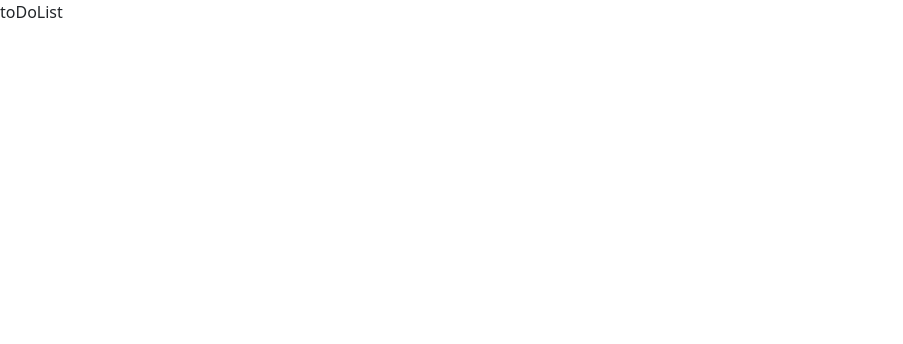
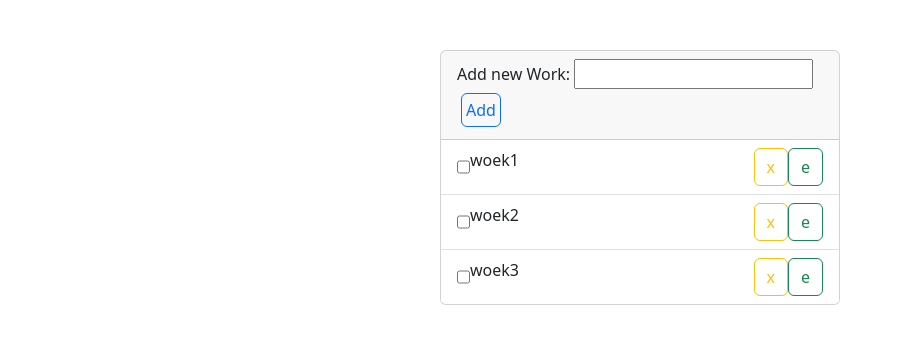
Before and after one commit to fakarami/fk-redux-project, a React (Create React App) app: page / in a window 1280 px wide. Shown: the top 344 px of the page, without its empty margins (0-903 px from the left). Built offline with nearby package versions, Linux system fonts and the light colour scheme.

Commit message:
create addInput & listItem

```diff
--- /dev/null
+++ b/src/component/toDoList/addInput.jsx
@@ -0,0 +1,13 @@
+import React from 'react'
+import { Button } from 'react-bootstrap'
+
+export default function AddInput() {
+  return (
+    <>
+    <label>Add new Work:{" "}
+        <input type='text' />
+    </label>
+    <Button variant='outline-primary' className='m-1 p-1'>Add</Button>
+    </>
+  )
+}
--- /dev/null
+++ b/src/component/toDoList/listItems.jsx
@@ -0,0 +1,15 @@
+import React from "react";
+import { Button, ListGroup } from "react-bootstrap";
+
+export default function ListItems({ w }) {
+  return (
+    <>
+      <ListGroup.Item className="d-flex">
+        <input type="checkbox" />
+        <div style={{ flexGrow: 1 }}> {w.title}</div>
+        <Button variant="outline-warning">x</Button>
+        <Button variant="outline-success">e</Button>
+      </ListGroup.Item>
+    </>
+  );
+}
--- a/src/component/toDoList/toDoList.jsx
+++ b/src/component/toDoList/toDoList.jsx
@@ -1,7 +1,22 @@
-import React from 'react'
+import React from "react";
+import AddInput from "./addInput";
+import { Card, ListGroup } from "react-bootstrap";
+import { useSelector } from "react-redux";
+import ListItems from "./listItems";
 
 export default function ToDoList() {
+  const workList = useSelector((state) => state.todolist.works);
   return (
-    <div>toDoList</div>
-  )
+    <>
+      <Card style={{ width: "25rem", margin: "auto", marginTop: 50 }}>
+        <Card.Header>
+          <AddInput />
+        </Card.Header>
+
+        <ListGroup variant="flush">
+          {workList.map((work) => (<ListItems w={work} key={work.title} />))}
+        </ListGroup>
+      </Card>
+    </>
+  );
 }
--- a/src/index.jsx
+++ b/src/index.jsx
@@ -3,7 +3,7 @@ import ReactDOM from "react-dom/client";
 import App from "./App";
 import { Provider } from "react-redux";
 import { store } from "./utils/store";
-
+import "bootstrap/dist/css/bootstrap.min.css";
 const root = ReactDOM.createRoot(document.getElementById("root"));
 root.render(
   <>
--- a/src/utils/slices/todolistSlice.js
+++ b/src/utils/slices/todolistSlice.js
@@ -1,13 +1,23 @@
 import { createSlice } from "@reduxjs/toolkit";
 
-const initialState = {};
+const initialState = {
+  works: [
+    { title: "woek1", done: false },
+    { title: "woek2", done: false },
+    { title: "woek3", done: false },
+  ],
+};
 
 export const todolistSlice = createSlice({
   name: "todolist",
   initialState,
-  reducers: {},
+  reducers: {
+    addWork: (state) => {
+      state.value -= 1;
+    },
+  },
 });
 
-export const {} = todolistSlice.actions;
+export const { addWork } = todolistSlice.actions;
 
 export default todolistSlice.reducer;
```
